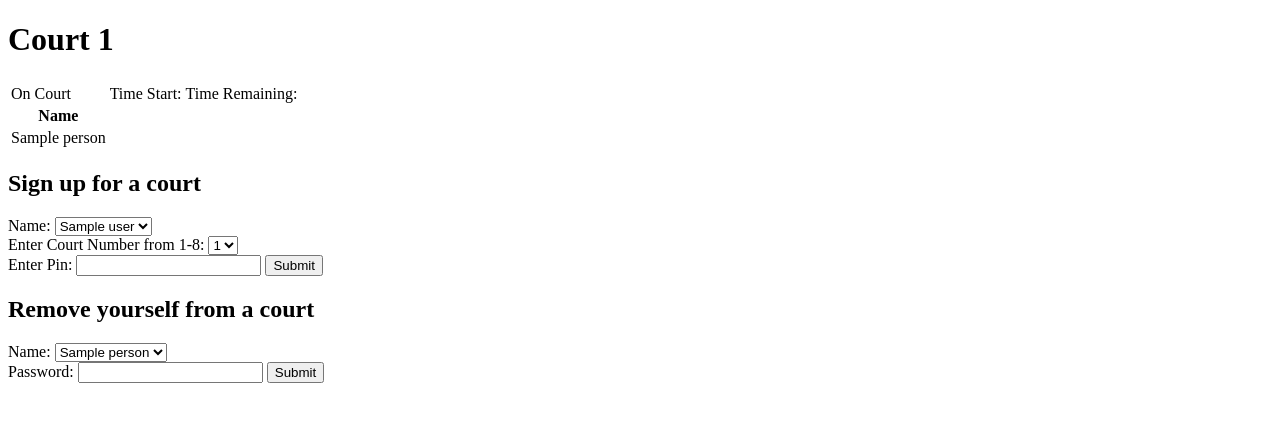
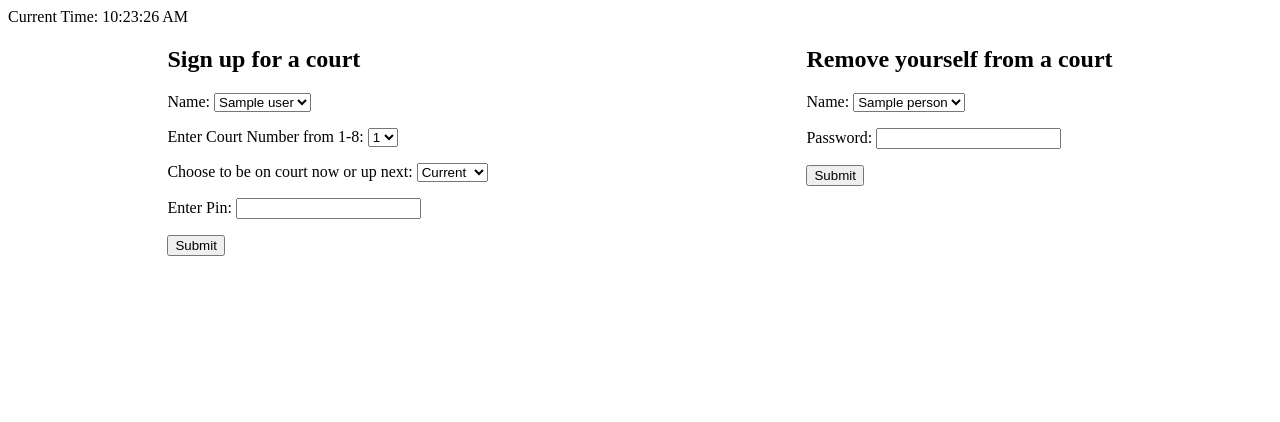
Before and after one commit to twzhuang/courtReg, a Flask app: template templates/index.html in a window 1280 px wide. Shown: the top 422 px of the page. Run offline with Flask 2, Linux system fonts and the light colour scheme; the template is opened without the code that fills it: most values are stand-ins (such as "Sample title", 1, 10 or a date in 2020).

Commit message:
Changes added: - Added updated courts dict - Players can be added and removed (includes current and next on functionality) - Added clock to home page using js file - When a player is added to a court, the start time is changed - reformatting of HTML and server files
To-do:
- Update HTML to display new courts dict
- Get time remaining functionality to work (will need to figure out how
to use court start time to create a countdown timer)
- When court time is up, move next on players to currently on court

```diff
--- a/server.py
+++ b/server.py
@@ -1,10 +1,13 @@
 from flask import Flask, render_template, redirect, request, session, flash
 from mysqlconnection import connectToMySQL
-#from flask_bcrypt import Bcrypt
+from helper import court_is_full, generate_court
+import sys
+# from flask_bcrypt import Bcrypt
 import re
 from datetime import datetime
+
 app = Flask(__name__)
-#bcrypt = Bcrypt(app)
+# bcrypt = Bcrypt(app)
 
 app.secret_key = "I am a secret key"
 
@@ -32,165 +35,216 @@ and 1 is when they are on a court.
 Thinking about just changing this value to an int that
 says what court they are currently on but am too lazy currently
 """
-#Dictionary to store all courts and each court is a list of names
+
+num_courts = 8
+courts_test = {"court{}".format(num): generate_court() for num in range(1, num_courts+1)}
+# print("========== DYNAMICALLY GENERATE COURTS: ========= {}".format(courts_test), file=sys.stderr)
+
+# Dictionary to store all courts and each court is a list of names
 courts = {
-    "court1" : [],
-    "court2" : [],
-    "court3" : [],
-    "court4" : [],
-    "court5" : [],
-    "court6" : [],
-    "court7" : [],
-    "court8" : [],
+    "court1": [],
+    "court2": [],
+    "court3": [],
+    "court4": [],
+    "court5": [],
+    "court6": [],
+    "court7": [],
+    "court8": [],
 }
 
-#This chunk resets all players to not on a court when program starts.
+# This chunk resets all players to not on a court when program starts.
 mysql = connectToMySQL(db)
 query = "update ebc_db.users set onCourt=0"
 mysql.query_db(query)
 
-print(courts)
+print('======== COURTS ON STARTUP ========= {}'.format(courts), file=sys.stderr)
+
+
 @app.route("/")
 def main():
-    namesOfUsers = [] #list of users not on a court
-    usersToRemove = [] # list of users on a court
-    mysql = connectToMySQL(db)#this is to create list of people not on a court
+    names_of_users = []  # list of users not on a court
+    users_to_remove = []  # list of users on a court
+
+    mysql = connectToMySQL(db)  # this is to create list of people not on a court
     query = "Select * FROM ebc_db.users where onCourt = 0;"
-    users =  mysql.query_db(query)
+    users = mysql.query_db(query)
 
-    mysql = connectToMySQL(db)#this is to create list of people on a court
-    query = "Select * FROM ebc_db.users where onCourt = 1;"
-    usersOnCourt =  mysql.query_db(query)
-    print("users on court")
-    print(usersOnCourt)
-    for user in users:#makes list of people not on court
-        namesOfUsers.append(user['name'])
-    for person in usersOnCourt:#makes list of people that can removed
-        usersToRemove.append(person['name'])
-    return render_template('index.html', onCourtUsers = usersToRemove, namesOfUsers = namesOfUsers, courts=courts)
+    mysql = connectToMySQL(db)  # this is to create list of people on a court
+    query = "Select first_name FROM ebc_db.users where onCourt = 1;"
+    users_on_court = mysql.query_db(query)
+    print("========= USERS CURRENTLY ON A COURT FROM INDEX =========== {}".format(users_on_court), file=sys.stderr)
+
+    for user in users:  # makes list of people not on court
+        names_of_users.append(user['first_name'])
+
+    for person in users_on_court:  # makes list of people that can removed
+        users_to_remove.append(person['first_name'])
+    return render_template('index.html', onCourtUsers=users_to_remove, names_of_users=names_of_users, courts=courts, courts_test=courts_test)
+
 
 @app.route("/admin")
 def admin():
-    #add admin login check
+    # add admin login check
     return render_template('admin.html')
 
-#@app.route("/adminlogin", methods=["POST"])
-#def adminlogin():
+
+# @app.route("/adminlogin", methods=["POST"])
+# def adminlogin():
 
 @app.route("/removeUserFromCourt", methods=["POST"])
-def removeUserFromCourt():
-    #checks to see if pin entered matches pin in database
-    #if pin matches it goes through courts dictionary and removes name from list and sets onCourt value to 0
-    pinEntered = int(request.form['userPinRemove'])
-    nameSelected = request.form['personNameRemove']
+def remove_user_from_court():
+    # checks to see if pin entered matches pin in database
+    # if pin matches it goes through courts dictionary and removes name from list and sets onCourt value to 0
+    pin_entered = int(request.form['userPinRemove'])
+    name_selected = request.form['personNameRemove']
     mysql = connectToMySQL(db)
-    query = "Select * FROM ebc_db.users where name = " + "'" + nameSelected + "'"+ ";"
-    user =  mysql.query_db(query)
-    isValid = True
+    query = "Select * FROM ebc_db.users where first_name = " + "'" + name_selected + "'" + ";"
+    user = mysql.query_db(query)
+    is_valid = True
 
-    if pinEntered < 1:
+    if pin_entered < 1:
         flash("This field is required", "userPinAdd")
-        isValid = False
-    elif pinEntered!=user[0]['pin']:
+        is_valid = False
+    elif pin_entered != user[0]['pin']:
         flash("Incorrect Pin")
-        isValid = False
-    if isValid == False:
+        is_valid = False
+    if not is_valid:
         return redirect("/")
     else:
-        for court in courts:
-            for person in courts[court]:
-                print(person)
-                if person==nameSelected:
-                    courts[court].remove(person)
+        for court_num, court in courts_test.items():
+            for current_or_next, court_info in court.items():
+                if name_selected in court_info['players']:
+                    court_info['players'].remove(name_selected)
                     mysql = connectToMySQL(db)
-                    query = "update ebc_db.users set onCourt=0 where name = "+ "'" + person + "'"+ ";"
+                    query = "update ebc_db.users set onCourt=0 where first_name = " + "'" + name_selected + "'" + ";"
                     mysql.query_db(query)
+                    print('======== COURTS AFTER REMOVING USER ========= {}'.format(courts), file=sys.stderr)
+
+        # for court in courts:
+        #     for person in courts[court]:
+        #         print('PERSON: {}'.format(person), file=sys.stderr)
+        #         if person == name_selected:
+        #             courts[court].remove(person)
+        #             mysql = connectToMySQL(db)
+        #             query = "update ebc_db.users set onCourt=0 where first_name = " + "'" + person + "'" + ";"
+        #             mysql.query_db(query)
+        #             print('======== COURTS AFTER REMOVING USER ========= {}'.format(courts), file=sys.stderr)
     return redirect("/")
 
+
 @app.route("/addUserToCourt", methods=["POST"])
-def addUserToCourt():
-    #checks to see if pin enters matches. If it does it changes users onCourt value to 0 and adds name to courts dictionary
-    isValid = True
+def add_user_to_court():
+    """
+    Function adds user to a court after checking to see if the correct pin is entered for the user.
+    If it does, it changes user's onCourt value to 0 and adds their name to courts dictionary
+    """
+    is_valid = True
+
+    # NOTE: Can this be removed?
     mysql = connectToMySQL(db)
-    query = "Select * FROM ebc_db.users"
-    users =  mysql.query_db(query)
+    query = "SELECT * FROM ebc_db.users"
+    users = mysql.query_db(query)
 
-    pinEntered = int(request.form['userPinAdd'])
-    nameSelected = request.form['personNameAdd']
-    courtEntered = request.form['courtNum']
+    pin_entered = int(request.form['userPinAdd'])
+    name_selected = request.form['personNameAdd']
+    court_entered = request.form['courtNum']
+    current_or_next = request.form['current_or_next']
+    selected_court_info = courts_test[court_entered][current_or_next]
     mysql = connectToMySQL(db)
-    query = "Select * FROM ebc_db.users where name = " + "'" + nameSelected + "'"+ ";"
-    user =  mysql.query_db(query)
+    query = "SELECT * FROM ebc_db.users where first_name = " + "'" + name_selected + "'" + ";"
+    user = mysql.query_db(query)
 
-    if pinEntered < 1:
+    if pin_entered < 1:
         flash("This field is required", "userPinAdd")
-        isValid = False
-    elif pinEntered!=user[0]['pin']:
+        is_valid = False
+    elif pin_entered != user[0]['pin']:
         flash("Incorrect Pin")
-        isValid = False
+        is_valid = False
     else:
-        if len(courts[courtEntered])>=8:
-            flash("This court is full")
-            isValid = False
+        # Check if court is currently empty
+        # If yes, then user should not be able to select 'next on'
+        if (not selected_court_info['players']) and current_or_next == 'next':
+            print("Cannot add to 'next on' court if court is currently empty", file=sys.stderr)
+            flash("Court is currently empty. Please add to current court")
+            is_valid = False
         else:
-            courts[courtEntered].append(nameSelected)
-            mysql = connectToMySQL(db)
-            query = "update ebc_db.users set onCourt=1 where name = "+ "'" + nameSelected + "'"+ ";"
-            mysql.query_db(query)
-            print(courts)
-    if isValid == False:
+            # check if court is full before adding player to court
+            if court_is_full(current_or_next, courts_test[court_entered]):
+                print("Court is full", file=sys.stderr)
+                flash("This court is currently full. Please choose to be next on the court or choose another court.")
+                is_valid = False
+            else:
+                # if court is empty and court selection is current, add a start time
+                if current_or_next == 'current' and not selected_court_info['players']:
+                    selected_court_info['start_time'] = datetime.now().strftime("%H:%M:%S")
+                    print("SELECTED COURT INFO: {}".format(selected_court_info), file=sys.stderr)
+                # Add player to court
+                selected_court_info['players'].append(name_selected)
+
+                mysql = connectToMySQL(db)
+                query = "update ebc_db.users set onCourt=1 where first_name = " + "'" + name_selected + "'" + ";"
+                mysql.query_db(query)
+                print('======== COURTS AFTER ADDING USER ========= {}'.format(courts), file=sys.stderr)
+    if not is_valid:
         return redirect("/")
-
 
     return redirect("/")
 
-#this is an admin function to add users to database. Meant for front desk person to check in people with a name and pin.
-#checks to see if name is unique. pin can be any number
+
 @app.route("/addUser", methods=["POST"])
-def addUser():
-    isValid = True
-     #name not entered
+def add_user():
+    """
+    This is an admin function to add users to the database.
+    Meant for front desk person to check-in people with a name and pin.
+    Function checks to see if entered name is unique. pin can be any number
+    """
+    is_valid = True
+    # name not entered
     if len(request.form['addName']) < 1:
         flash("This field is required", "addName")
-        isValid = False
-    #name format doesn't match
-    elif not(request.form['addName'].isalpha()) or len(request.form['addName']) < 2:
+        is_valid = False
+    # name format doesn't match
+    elif not (request.form['addName'].isalpha()) or len(request.form['addName']) < 2:
         flash("Name must contain at least two letters and contain only letters", "addName")
-        isValid = False
-    #pin not entered
+        is_valid = False
+
+    # pin not entered
     if len(request.form['userPin']) < 1:
         flash("This field is required", "userPin")
-        isValid = False
-    #pin format doesn't match
-    elif not(request.form['userPin'].isnumeric()):
+        is_valid = False
+    # pin format doesn't match
+    elif not (request.form['userPin'].isnumeric()):
         flash("Pin must be a number", "userPin")
-        isValid = False
+        is_valid = False
     else:
+        print("CHECKING IF USER ALREADY EXISTS", file=sys.stderr)
         mysql = connectToMySQL(db)
-        query = "Select * FROM users WHERE name = %(name)s;"
-        data = {'name': request.form['addName']}
-        existingUser = mysql.query_db(query, data)
-        if existingUser:
-            print("User Exists")
+        query = "Select * FROM users WHERE first_name = %(first_name)s;"
+        data = {'first_name': request.form['addName']}
+        existing_user = mysql.query_db(query, data)
+        if existing_user:
+            print("User Exists", file=sys.stderr)
             flash("The name you entered has already been taken. Please enter another one.", "email")
-            isValid = False
+            is_valid = False
 
-    if isValid==False:
+    if not is_valid:
         return redirect('/admin')
-
     else:
+        print("CREATING NEW USER", file=sys.stderr)
         mysql2 = connectToMySQL(db)
-        query = "INSERT INTO USERS(name, pin) VALUES (%(un)s, %(up)s)"
+        query = "INSERT INTO USERS(first_name, pin) VALUES (%(un)s, %(up)s)"
         data = {
             'un': request.form['addName'],
             'up': request.form['userPin']
         }
-        mysql2 = mysql2.query_db(query,data)
+        user = mysql2.query_db(query, data)
+        print("USER ADDED TO DB: {}".format(user), file=sys.stderr)
         return redirect("/admin")
 
-#@app.route("/userRegister", methods=["POST"])
-#def register():
-#    isValid = True
+
+# @app.route("/userRegister", methods=["POST"])
+# def register():
+#    is_valid = True
 #    iflen(request.form[''])
 
 if __name__ == '__main__':
--- /dev/null
+++ b/static/script.js
@@ -0,0 +1,13 @@
+(function () {
+
+  var clockElement = document.getElementById( "clock" );
+
+  function updateClock ( clock ) {
+    clock.innerHTML = new Date().toLocaleTimeString();
+  }
+
+  setInterval(function () {
+      updateClock( clockElement );
+  }, 1000);
+
+}());
--- a/templates/index.html
+++ b/templates/index.html
@@ -5,30 +5,38 @@
     <title>EBC Court Sign Up</title>
 </head>
 <body>
+    <header>Current Time: <span id="clock"></span></header>
     <table>
-        <tr><h1>Court 1</h1></tr>
+        {% for i in range(1, courts_test|length + 1) %}
+            <tr><h1>Court {{i}}</h1></tr>
             <tr>
                 <td>On Court</td>
                 <td>Time Start: </td>
                 <td>Time Remaining: </td>
             </tr>
             <tr><th>Name</th></tr>
-        {% for person in courts['court1']%}
+            {% for person in courts[ 'court' ~ i ] %}
                 {% if loop.index==5 %}
                         <tr><td>Up Next</td></tr>
                     {% endif %}
 
                 <tr><td>{{person}}</td></tr>
             {% endfor %}
+        {% endfor %}
     </table>
-    <form action="/addUserToCourt" method="post">
+
+    <div style="display:flex; justify-content:space-around">
+        <form action="/addUserToCourt" method="post" style="display:inline-block">
             <h2>Sign up for a court</h2>
+            <p>
                 <label for="personNameAdd">Name:</label>
                 <select id="personNameAdd" name="personNameAdd" required>
-            {% for user in namesOfUsers%}
+                    {% for user in names_of_users%}
                         <option value="{{user}}">{{user}}</option>
                     {% endfor %}
-        </select><br>
+                </select>
+            </p>
+            <p>
                 <label for="courtNum">Enter Court Number from 1-8:</label>
                 <select id="courtNum" name="courtNum">
                     <option value="court1">1</option>
@@ -39,23 +47,40 @@
                     <option value="court6">6</option>
                     <option value="court7">7</option>
                     <option value="court8">8</option>
-          </select><br>
+                </select>
+            </p>
+            <p>
+                <label for="current_or_next">Choose to be on court now or up next: </label>
+                <select id="current_or_next" name="current_or_next">
+                    <option value="current">Current</option>
+                    <option value="next">Next On</option>
+                </select>
+            </p>
+            <p>
                 <label for="userPinAdd">Enter Pin:</label>
                 <input type="password" id="userPinAdd" name="userPinAdd" required>
+            </p>
             <input type="submit">
         </form>
-    <form action="/removeUserFromCourt" method="post">
+
+        <form action="/removeUserFromCourt" method="post"  style="display:inline-block; vertical-align:top">
             <h2>Remove yourself from a court</h2>
+            <p>
                 <label for="personNameRemove">Name:</label>
                 <select id="personNameRemove" name="personNameRemove" required>
                     {% for person in onCourtUsers%}
                         <option value="{{person}}">{{person}}</option>
                     {% endfor %}
-        </select><br>
+                </select>
+            </p>
+            <p>
                 <label for="userPinRemove">Password:</label>
                 <input type="password" id="userPinRemove" name="userPinRemove">
+            </p>
             <input type="submit">
         </form>
+    </div>
     <!--Not sure if the two forms need unique id for names and passwords-->
+    <script src="{{ url_for('static', filename='script.js') }}"></script>
 </body>
 </html>
```
Also changed, not shown: helper.py (added, +35 -0 lines), mysqlconnection.py (+7 -2 lines). Lines whose indentation alone changed are shown as unchanged.
